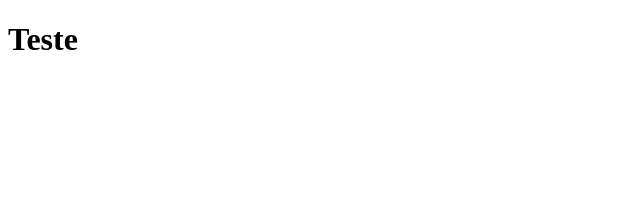
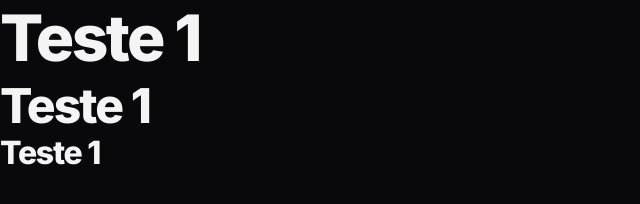
Before and after one commit to HikaroRibeiro/zingen, a plain HTML site: page index.html in a window 1280 px wide. Shown: the whole page, without its empty margins (0-640 px from the left). Drawn offline with Linux system fonts and the light colour scheme.

Commit message:
✨ Estilização Inicial
Estilização base do projeto.

```diff
--- a/index.html
+++ b/index.html
@@ -1,14 +1,22 @@
 <!DOCTYPE html>
 <html lang="pt-BR">
 <head>
+    <link rel="preconnect" href="https://fonts.googleapis.com">
+    <link rel="preconnect" href="https://fonts.gstatic.com" crossorigin>
+
     <meta charset="UTF-8">
     <meta name="viewport" content="width=device-width, initial-scale=1.0">
     <title>Zingen - Karaokê</title>
 
     <link rel="stylesheet" href="./styles/index.css">
 
+    <link href="https://fonts.googleapis.com/css2?family=Inter:ital,opsz,wght@0,14..32,100..900;1,14..32,100..900&display=swap" rel="stylesheet">
+
 </head>
 <body>
-    <h1> Teste</h1>
+    <h1> Teste 1</h1>
+    <h2> Teste 1</h2>
+    <h3> Teste 1</h3>
+
 </body>
 </html>
--- a/styles/global.css
+++ b/styles/global.css
@@ -1 +1,88 @@
-@import url(global.css);
+*,
+*::before,
+*::after {
+    box-sizing: border-box;
+}
+
+* {
+    margin: 0;
+    padding: 0;
+    font: inherit;
+
+    -webkit-font-smoothing: antialiased;
+    -moz-osx-font-smoothing: grayscale;
+
+}
+
+:root {
+    --bg-color: #09090B;
+    --surface-color: #18181B;
+    --stroke-color: #27272A;    --text-color-primary: #f4f4f5;
+    --text-color-primary: #f4f4f5;
+    --text-color-secondary: #a1a1aa;
+    --brand-color-primary: #f7b733;
+    --brand-color-secondary: #fc4a1a;
+
+    --ff-sans: 'Inter', system-ui, sans-serif;
+    --fw-base: 400;
+    --fw-md: 500;
+    --fw-bold: 800;
+
+    --fs-sm: 0.875rem;
+    --fs-base: 1rem;
+    --fs-lg: 1.25rem;
+    --fs-xl: 1.5rem;
+    --fs-2xl: 2.5rem;
+}
+
+html {
+    font-family: var(--ff-sans);
+    font-weight: var(--fw-base);
+    font-size:var(--fs-base);
+    line-height: 1.6;
+    color: var(--text-color-primary);
+
+}
+
+body {
+    background-color: var(--bg-color);
+}
+
+h1, h2, h3 {
+    line-height: 1.2;
+    color: var(--text-color-primary);
+    font-weight: var(--fw-bold);
+    letter-spacing: -0.04em;
+
+}
+
+h1 {
+    font-size: var(--fs-2xl);
+
+}
+
+h2 {
+    font-size: var(--fs-xl);
+
+}
+
+h3 {
+    font-size: var(--fs-lg);
+}
+
+a {
+    text-decoration: none;
+    color: inherit;
+}
+ /* Isso é um atributo 'role="list"' */
+ul[role="list"] {
+    list-style: none;
+}
+
+@media (width >= 80em){
+    :root {
+        --fs-lg: 2rem;
+        --fs-xl: 3rem;
+        --fs-2xl: 4rem;
+    }
+}
--- a/styles/index.css
+++ b/styles/index.css
@@ -0,0 +1 @@
+@import url(global.css);
```
